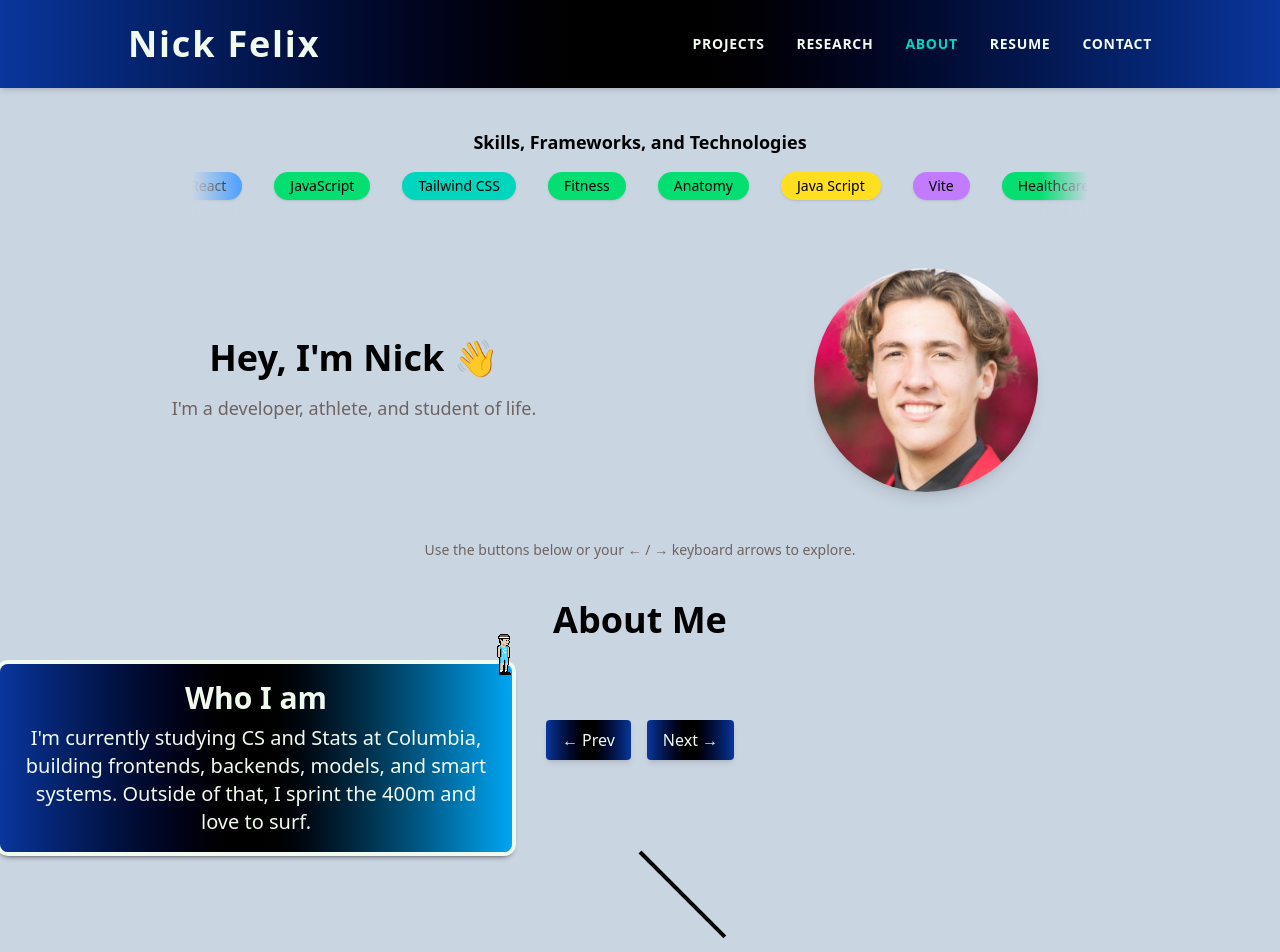
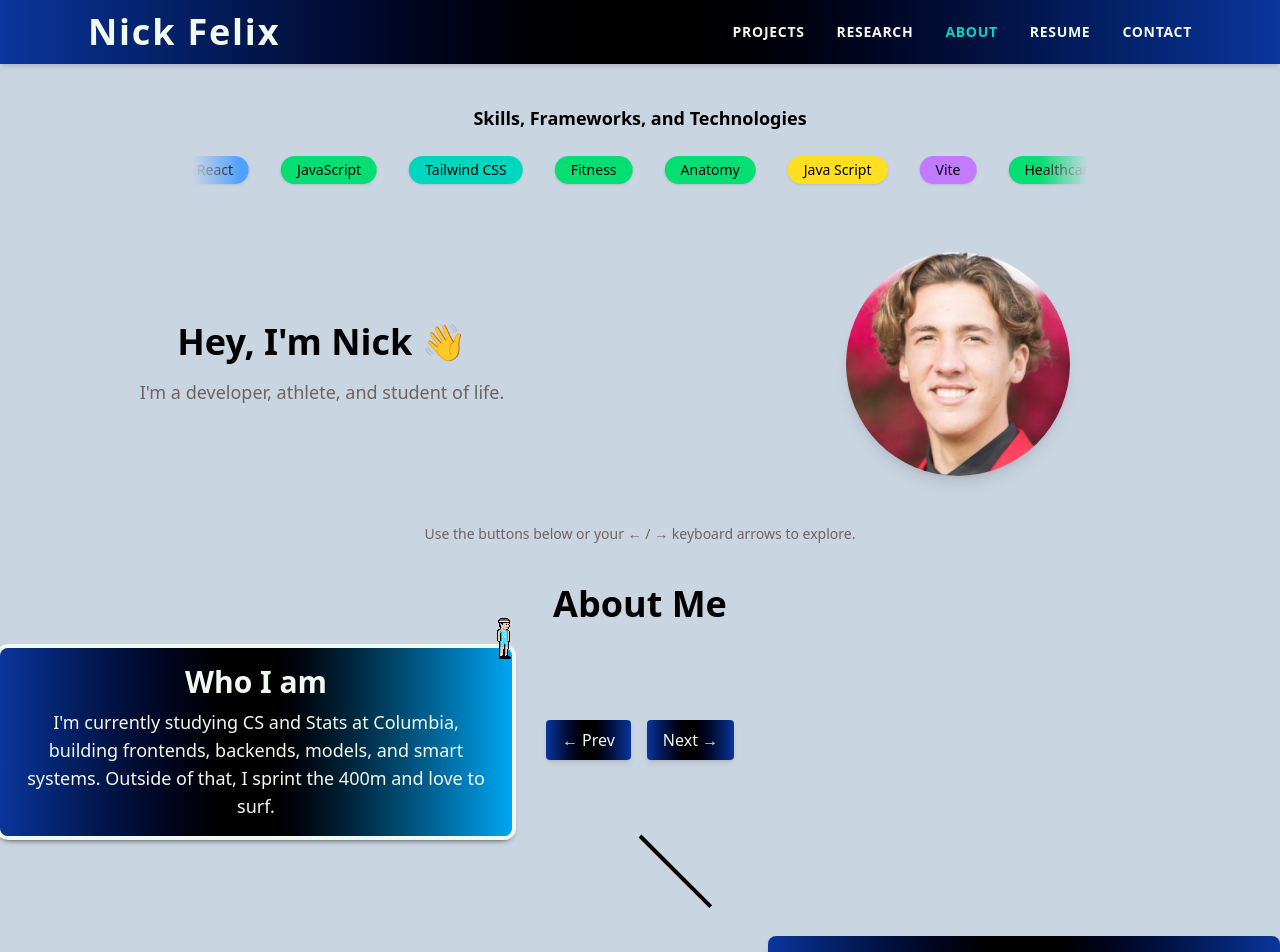
Before and after one commit to nicorox247/Nick-Felix-Site, a React (Vite) app: page /about in a window 1280 px wide. Shown: the top 952 px of the page. Built offline with nearby package versions, Linux system fonts and the light colour scheme.

Commit message:
Adjusted sizing

```diff
--- a/src/App.css
+++ b/src/App.css
@@ -46,11 +46,12 @@
 }
 
 @utility button-primary {
+  cursor: pointer;
   @apply text-light bg-gradient-primary hover:bg-gradient-highlight;
 }
 
 @utility pdf-preview{
-  @apply shadow-2xl border rounded-xl overflow-y-scroll max-h-[700px] w-full max-w-md md:max-w-3xl lg:max-w-5xl xl:max-w-7xl bg-gradient-highlight text-light;
+  @apply shadow-2xl border rounded-xl overflow-y-scroll max-h-[78vh] w-full max-w-md md:max-w-3xl lg:max-w-5xl xl:max-w-7xl bg-gradient-highlight text-light;
   /* ref={previewRef}; */
 
 }
@@ -60,7 +61,8 @@
 }
 
 @utility button-secondary{
-@apply bg-gradient-accent hover:bg-gradient-highlight hover:text-light;
+  cursor: pointer;
+  @apply bg-gradient-accent hover:bg-gradient-highlight hover:text-light;
 }
 
 @utility scrollbar-primary{
--- a/src/components/NavBar.jsx
+++ b/src/components/NavBar.jsx
@@ -6,7 +6,7 @@ export default function NavBar() {
 
   return (
     <header className="sticky top-0 z-50 bg-gradient-primary text-light shadow-md backdrop-blur bg-opacity-90">
-      <nav className="lg:max-w-[85%] mx-auto flex items-center justify-between py-6 px-6 md:px-8">
+      <nav className="lg:max-w-[90%] mx-auto flex items-center justify-between py-3 px-6">
         {/* Logo / Name */}
         <Link
           to="/"
--- a/src/components/TimelineNode.jsx
+++ b/src/components/TimelineNode.jsx
@@ -21,7 +21,7 @@ export default function TimelineNode({ timelineData, activeIndex, nodeRefs }) {
             <motion.div
               initial={index < 2 ? false : { opacity: 0, y: 50 }}
               whileInView={index === 0 ? {} : { opacity: 1, y: 0 }}
-              viewport={{ once: true, amount: 0.6 }}
+              viewport={{ once: true, amount: 0.3 }}
               transition={{ duration: 0.6, delay: index * 0.1 }}
 
             >
@@ -36,14 +36,14 @@ export default function TimelineNode({ timelineData, activeIndex, nodeRefs }) {
               <h1 className="font-bold text-3xl text-light pb-2">
                 {item.title || item.description}
               </h1>
-              <p className="text-light text-xl! sm:text-lg">
+              <p className="text-light text-xl sm:text-lg">
                 {item.description}
               </p>
             </div>
 
             {/* Connector Line */}
             {index < timelineData.length - 1 && (
-              <div className="h-30 flex justify-center items-center">
+              <div className="h-25 flex justify-center items-center">
                 <div
                   className="w-1 h-full bg-dark"
                   style={{
--- a/src/index.css
+++ b/src/index.css
@@ -70,6 +70,6 @@ button:focus-visible {
   }
 }
 
-html {
+/* html {
   font-size: 16px;
-}
+} */
--- a/src/pages/About.jsx
+++ b/src/pages/About.jsx
@@ -25,7 +25,7 @@ const timelineData = [
   {
     title: 'The Analyst',
     description:
-      'I perfer interpreting reality by breaking every peice of it to it\'s most fundamental components and building back up. CS and statistics bolster my naturaly analytical mind to better quantify and understand these patterns.',
+      'I perfer interpreting reality by breaking every piece of it to it\'s most fundamental components and building back up. CS and statistics bolster my naturally analytical mind to better quantify and understand these patterns.',
     keywords: ['data', 'statistics', 'finance', 'algorithms', 'quant'],
   },
   {
@@ -121,11 +121,11 @@ const duration = allTags.length * speedPerItem;
   return (
     <div className="">
       <div className='mt-10'>
-        <h1 className='font-bold text-lg mb-4'>Skills, Frameworks, and Technologies</h1>
+        <h1 className='text-lg mb-6'>Skills, Frameworks, and Technologies</h1>
         <ProjectTagTicker tags={allTags} />
       </div>
         {/* Split grid Bio Hero Section */}
-        <div className="grid grid-cols-1 md:grid-cols-2 gap-10 items-center px-6 py-12 max-w-6xl mx-auto">
+        <div className="grid grid-cols-1 md:grid-cols-2 gap-10 items-center px-6 py-12  mx-auto">
             <div className="text-center py-16">
                 <h1 className="text-4xl font-bold mb-4">Hey, I'm Nick 👋</h1>
                 <p className="text-muted text-lg max-w-xl mx-auto">
--- a/src/pages/Resume.jsx
+++ b/src/pages/Resume.jsx
@@ -94,9 +94,16 @@ export default function Resume() {
             + Zoom In
           </button>
 
-          <button onClick={toggleFullscreen} className="px-4 py-2 bg-gray-800 text-white rounded-lg hover:bg-gray-600 transition text-md">
+          <button onClick={toggleFullscreen} className="px-4 py-2 bg-gray-800 text-light rounded-lg hover:bg-violet-800 transition text-md">
           {isFullscreen ? '⛶ Exit Fullscreen' : '⛶ Fullscreen'}
         </button>
+        <a
+          href="/resume_summer_2025.pdf"
+          download
+          className="inline-block button-primary px-6 py-3 rounded-xl shadow transition"
+        >
+          ⬇ Download PDF
+        </a>
         </div>
 
         {/* Zoom Indicator */}
@@ -137,13 +144,6 @@ export default function Resume() {
 
       <p className="text-muted mt-4">Page previewed: 1 of {numPages}</p>
 
-      <a
-        href="/resume_summer_2025.pdf"
-        download
-        className="mt-6 inline-block button-primary px-6 py-3 rounded-xl shadow transition"
-      >
-        ⬇ Download PDF
-      </a>
     </div>
   );
 }
```
